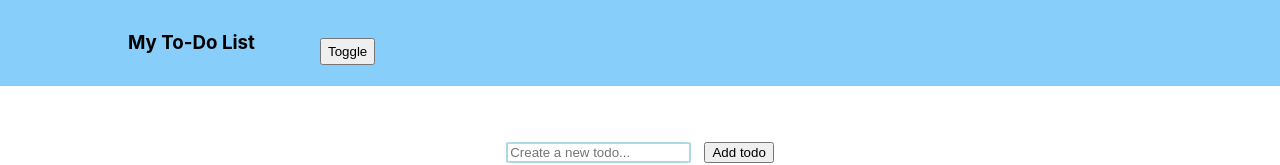
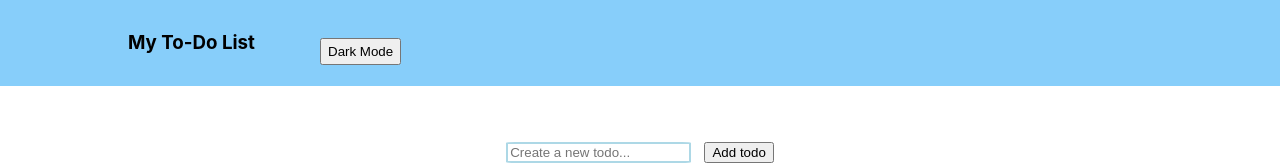
Before and after one commit to Yuvalkop22/Todo-App-Yuval, a React (Create React App) app in the folder todo-app-yuval/: page / in a window 1280 px wide. Shown: the top 165 px of the page. Built offline with nearby package versions, Linux system fonts and the light colour scheme.

Commit message:
input validation checked

```diff
--- a/todo-app-yuval/src/App.js
+++ b/todo-app-yuval/src/App.js
@@ -8,18 +8,21 @@ const App = () => {
   const [activeTodos,setActiveTodos] = useState(0);
   const [completedTodos,setCompletedTodos] = useState(0);
   const [mode,setMode] = useState('light');
+  const [btnModeTitle,setBtnModeTitle] = useState('Dark Mode');
   const changeMode = () =>{
     if (mode === 'light'){
       setMode('dark')
+      setBtnModeTitle('Light Mode')
     }else{
       setMode('light')
+      setBtnModeTitle('Dark Mode')
     }
   }
   return(
     <div>
       <div className={`header-${mode}`}>
         <h3 className={`headerText-${mode}`}>My To-Do List</h3>
-        <button onClick={changeMode} className="toggleBtn">Toggle</button>
+        <button onClick={changeMode} className="toggleBtn">{btnModeTitle}</button>
       </div>
       <Input
         mode={mode}
--- a/todo-app-yuval/src/components/Input.js
+++ b/todo-app-yuval/src/components/Input.js
@@ -2,6 +2,8 @@ import React from 'react'
 import '../App.css';
 export default function Input(props) {
     const AddToDo = () => {
+        if (props.todoValue <= 0)
+            return;
         const newToDo = {
             content: props.todoValue,
             isComplete: false,
```
